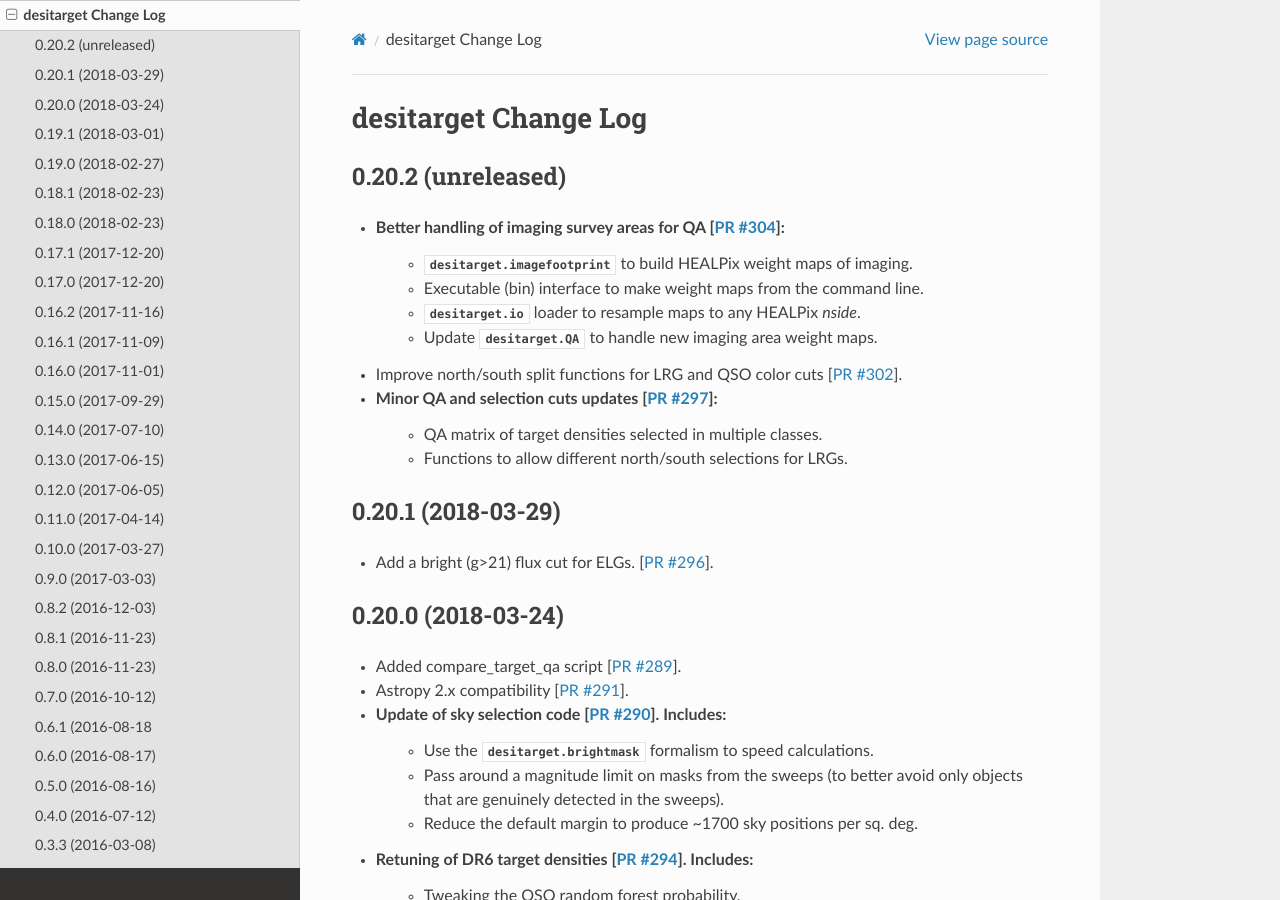
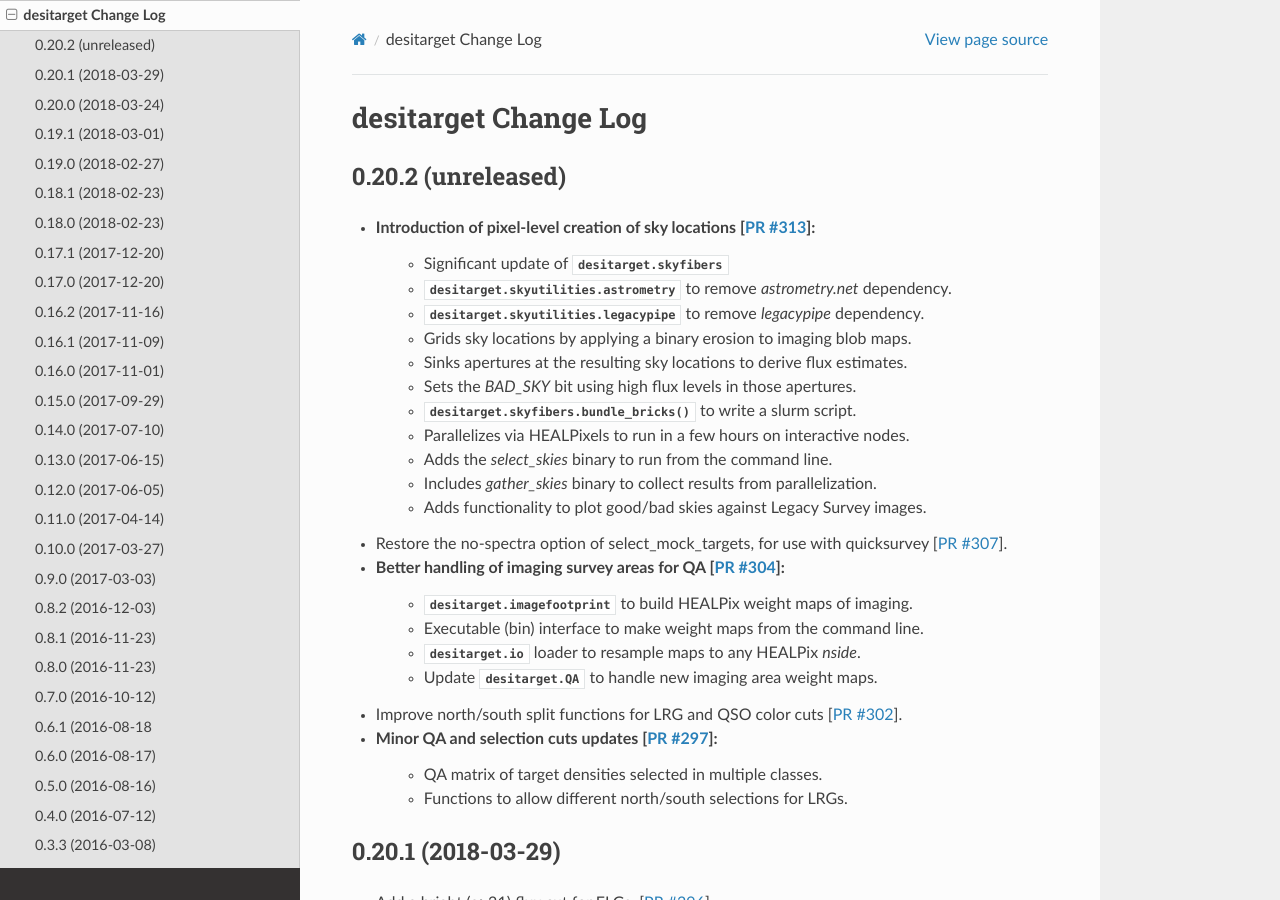
Before and after one commit to desihub/desitarget, a Sphinx documentation site: the page built from doc/changes.rst, in a window 1280 px wide and 900 px high. Built offline with Sphinx 7.4.7 and the Read the Docs theme 2.0.0, drawn with Linux system fonts in a browser that asks for light colours.

Commit message:
updating changes docs

```diff
--- a/doc/changes.rst
+++ b/doc/changes.rst
@@ -5,6 +5,20 @@ desitarget Change Log
 0.20.2 (unreleased)
 -------------------
 
+* Introduction of pixel-level creation of sky locations [`PR #313`_]:
+   * Significant update of :mod:`desitarget.skyfibers`
+   * :mod:`desitarget.skyutilities.astrometry` to remove `astrometry.net` dependency.
+   * :mod:`desitarget.skyutilities.legacypipe` to remove `legacypipe` dependency.
+   * Grids sky locations by applying a binary erosion to imaging blob maps.
+   * Sinks apertures at the resulting sky locations to derive flux estimates.
+   * Sets the `BAD_SKY` bit using high flux levels in those apertures.
+   * :func:`desitarget.skyfibers.bundle_bricks` to write a slurm script.
+   * Parallelizes via HEALPixels to run in a few hours on interactive nodes.
+   * Adds the `select_skies` binary to run from the command line.
+   * Includes `gather_skies` binary to collect results from parallelization.
+   * Adds functionality to plot good/bad skies against Legacy Survey images.
+* Restore the no-spectra option of select_mock_targets, for use with quicksurvey
+  [`PR #307`_].
 * Better handling of imaging survey areas for QA [`PR #304`_]:
    * :mod:`desitarget.imagefootprint` to build HEALPix weight maps of imaging.
    * Executable (bin) interface to make weight maps from the command line.
@@ -18,6 +32,8 @@ desitarget Change Log
 .. _`PR #297`: https://github.com/desihub/desitarget/pull/297
 .. _`PR #302`: https://github.com/desihub/desitarget/pull/302
 .. _`PR #304`: https://github.com/desihub/desitarget/pull/304
+.. _`PR #307`: https://github.com/desihub/desitarget/pull/307
+.. _`PR #313`: https://github.com/desihub/desitarget/pull/313
 
 0.20.1 (2018-03-29)
 -------------------
```
